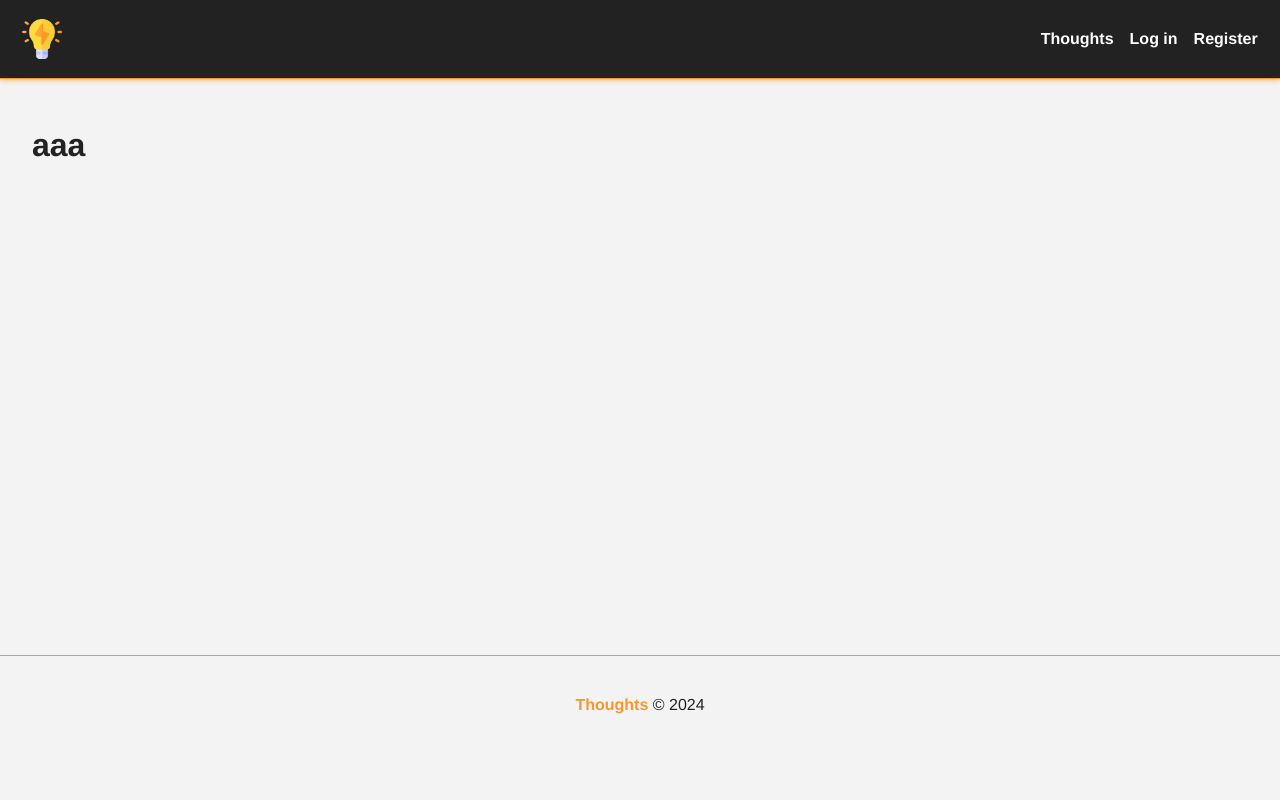
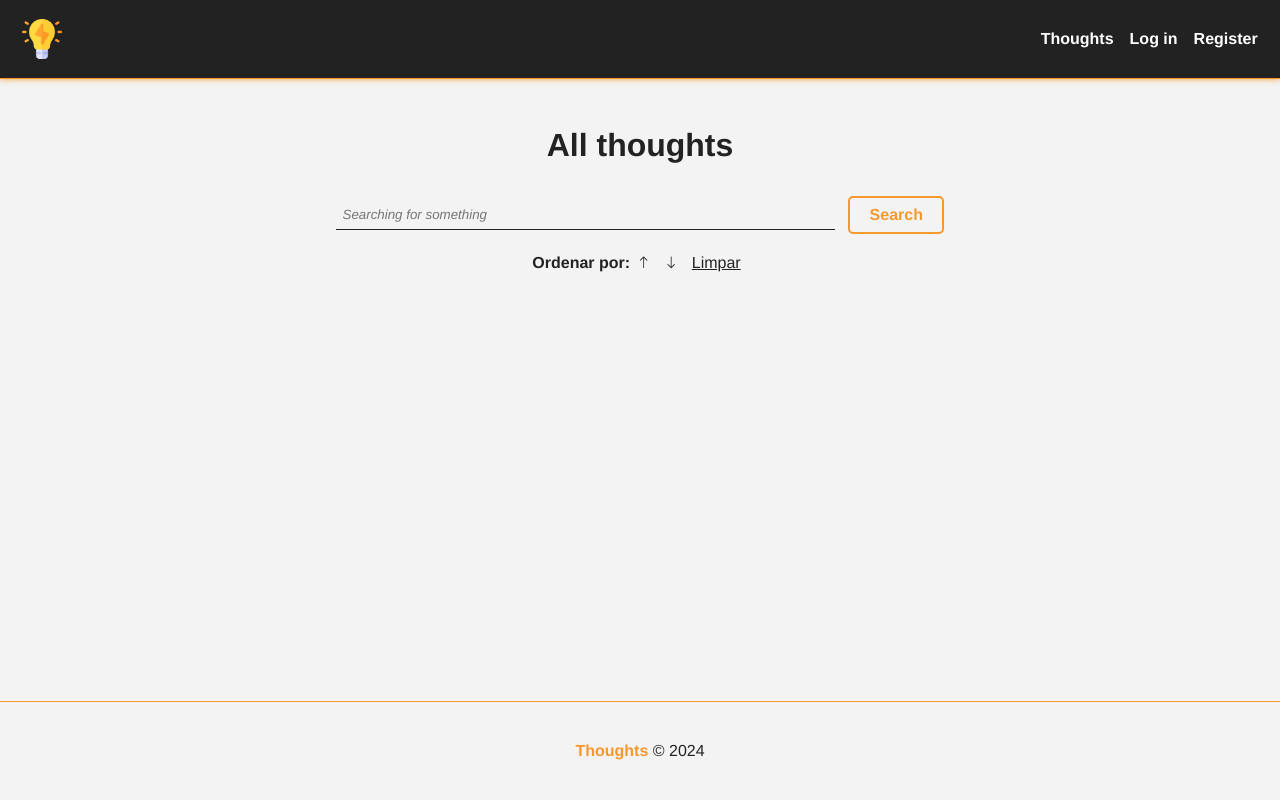
Before and after one commit to Henrique-Grion/Thoughts, a Node server app: page / in a window 1280 px wide. Run offline with Node 20, Linux system fonts and the light colour scheme; data that the repository does not hold is empty; some libraries are stand-ins or nearby versions.

Commit message:
home page

```diff
--- a/controllers/ThoughtController.js
+++ b/controllers/ThoughtController.js
@@ -2,8 +2,14 @@ const Thought = require('../models/Thought')
 const User = require('../models/User')
 
 module.exports = class ThoughtController {
-    static showThoughts(req, res) {
-        res.render('home')
+    static async showThoughts(req, res) {
+        const thoughtsData = await Thought.findAll({
+            include: User,
+        });
+
+        const thoughts = thoughtsData.map((item) => item.get({ plain: true }));
+
+        res.render('home', { thoughts })
     }
 
     static async dashboard(req, res) {
@@ -72,6 +78,32 @@ module.exports = class ThoughtController {
         } catch (error) {
             res.status(500);
         }
+    }
 
+    static async editThought(req, res) {
+        const id = req.params.id;
+
+        const thought = await Thought.findOne({ where: { id: id }, raw: true });
+
+        console.log(thought)
+
+        res.render('edit', { thought })
+    }
+
+    static async editThoughtSave(req, res) {
+        try {
+            await Thought.update({ title: req.body.title }, { where: { id: req.body.id } })
+
+            req.flash('message', {
+                type: 'success',
+                message: 'Thought updated successfully.'
+            })
+
+            req.session.save(() => {
+                res.redirect('/thoughts/dashboard')
+            })
+        } catch (error) {
+            console.log(error)
+        }
     }
 }
--- a/public/css/styles.css
+++ b/public/css/styles.css
@@ -234,3 +234,125 @@ body {
 .card-actions i:hover {
     cursor: pointer;
 }
+
+.home-header {
+    display: flex;
+    flex-direction: column;
+    align-items: center;
+    margin: 0 auto;
+    text-align: center;
+}
+
+.home-header h1 {
+    margin-bottom: 1em;
+}
+
+.home-header span {
+    color: #f6982d
+}
+
+.home-header .search-form {
+    margin-bottom: 1.2em;
+    display: flex;
+    justify-content: center;
+    align-items: center;
+    width: 60vw;
+}
+
+@media (max-width: 600px) {
+    .home-header .search-form {
+        width: 80vw;
+    }
+}
+
+.home-header input {
+    border: none;
+    border-bottom: 1px solid var(--text-color);
+    background-color: transparent;
+    padding: .5em;
+    width: 65%;
+    margin-right: 1em;
+}
+
+.home-header .sys-btn {
+    margin: 0;
+}
+
+.order-container {
+    display: flex;
+    justify-content: center;
+    align-items: center;
+    margin: 0 auto 1em;
+}
+
+.order-container span {
+    font-weight: bold;
+    color: var(--text-color);
+}
+
+.order-container form {
+    margin: 0;
+}
+
+.order-container button {
+    border: none;
+    cursor: pointer;
+    background-color: transparent;
+    color: var(--text-color);
+    transition: 0.3s;
+}
+
+.order-container a {
+    color: var(--text-color);
+    transition: 0.3s;
+}
+
+.order-container button:hover,
+.order-container a:hover {
+    color: #f6982d;
+}
+
+.order-container button,
+.order-container a {
+    margin: 0 7px;
+}
+
+.thoughts-container figure {
+    border-bottom: 1px solid #333;
+    padding: .5em;
+    margin: 0 auto 1em;
+}
+
+@media (min-width: 600px) {
+    .thoughts-container figure {
+        width: 60%;
+    }
+}
+
+.thoughts-container blockquote {
+    font-style: italic;
+    font-size: 2em;
+    margin-bottom: 0.4em;
+    word-break: break-all;
+}
+
+.thoughts-container span {
+    color: #f6982d;
+}
+
+@media (min-height: 800px) {
+    .thoughts-container {
+        height: calc(100vh - 419px);
+        overflow: auto;
+    }
+}
+
+::-webkit-scrollbar {
+    background-color: transparent;
+    width: 8px;
+}
+
+::-webkit-scrollbar-thumb {
+    background-color: #6d6d6d;
+    border-radius: 10px;
+}
--- a/public/js/dashboard.js
+++ b/public/js/dashboard.js
@@ -1,13 +1,14 @@
 document.addEventListener('DOMContentLoaded', () => {
-    // Edit Button
+    // Edit Thought
     document.querySelectorAll('i[data-id="Edit"]').forEach(el => {
         el.addEventListener('click', async () => {
             const id = el.closest('div .card').getAttribute('id');
 
+            window.location.href = `/thoughts/edit/${id}`;
         })
     })
 
-    // Remove Button
+    // Remove Thought
     document.querySelectorAll('i[data-id="Remove"]').forEach(el => {
         el.addEventListener('click', async () => {
             const id = el.closest('div .card').getAttribute('id');
--- a/routes/thoughtsRoutes.js
+++ b/routes/thoughtsRoutes.js
@@ -7,8 +7,14 @@ const checkAuth = require('../helpers/auth.js').checkAuth
 
 router.get('/add', checkAuth, ThoughtController.createThought)
 router.post('/add', checkAuth, ThoughtController.createThoughtSave)
+
 router.get('/dashboard', checkAuth, ThoughtController.dashboard)
+
+router.get('/edit/:id', checkAuth, ThoughtController.editThought)
+router.post('/edit', checkAuth, ThoughtController.editThoughtSave)
+
 router.delete('/remove/:id', checkAuth, ThoughtController.removeThought)
+
 router.get('/', ThoughtController.showThoughts)
 
 module.exports = router;
--- a/views/home.handlebars
+++ b/views/home.handlebars
@@ -1 +1,31 @@
-<h1>aaa</h1>
+<div class="home-header">
+    <h1>All thoughts</h1>
+    <form action="/" class="search-form" method="get">
+        <input type="text" name="search" placeholder="Searching for something">
+        <button class="sys-btn">Search</button>
+    </form>
+    <div class="order-container">
+        <span>Ordenar por:</span>
+        <form action="/" method="get">
+            <input type="hidden" name="search" value="{{this.search}}">
+            <input type="hidden" name="order" value="new">
+            <button><i class="bi bi-arrow-up"></i></button>
+        </form>
+        <form action="/" method="get">
+            <input type="hidden" name="search" value="{{this.search}}">
+            <input type="hidden" name="order" value="old">
+            <button><i class="bi bi-arrow-down"></i></button>
+        </form>
+        <a href="/">Limpar</a>
+    </div>
+</div>
+<div class="thoughts-container">
+    {{#each thoughts}}
+    <figure>
+        <blockquote>
+            "{{this.title}}"
+        </blockquote>
+        <figcaption>por <span>{{this.User.name}}</span></figcaption>
+    </figure>
+    {{/each}}
+</div>
```
Also changed, not shown: views/edit.handlebars (added, +12 -0 lines).
